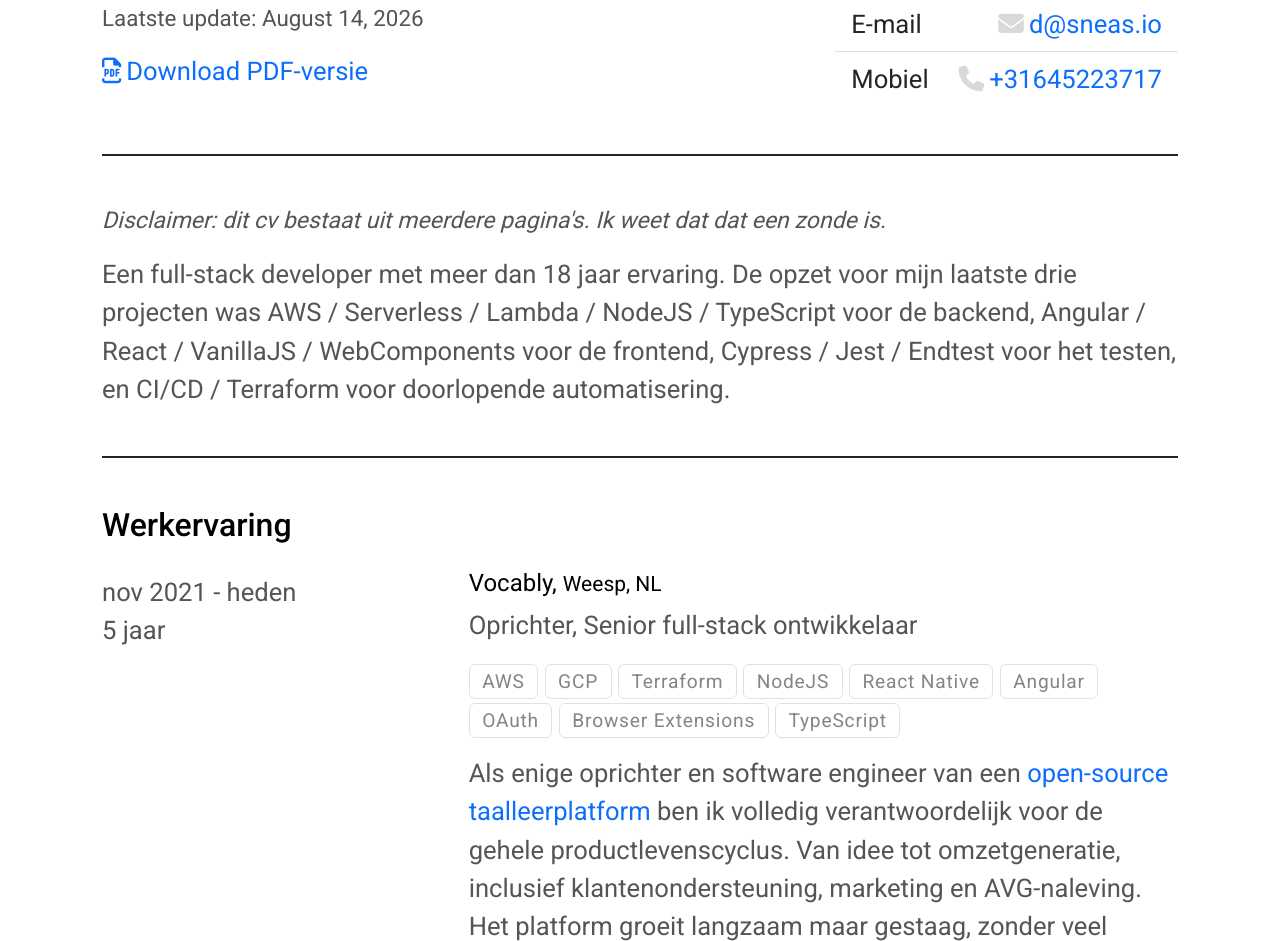
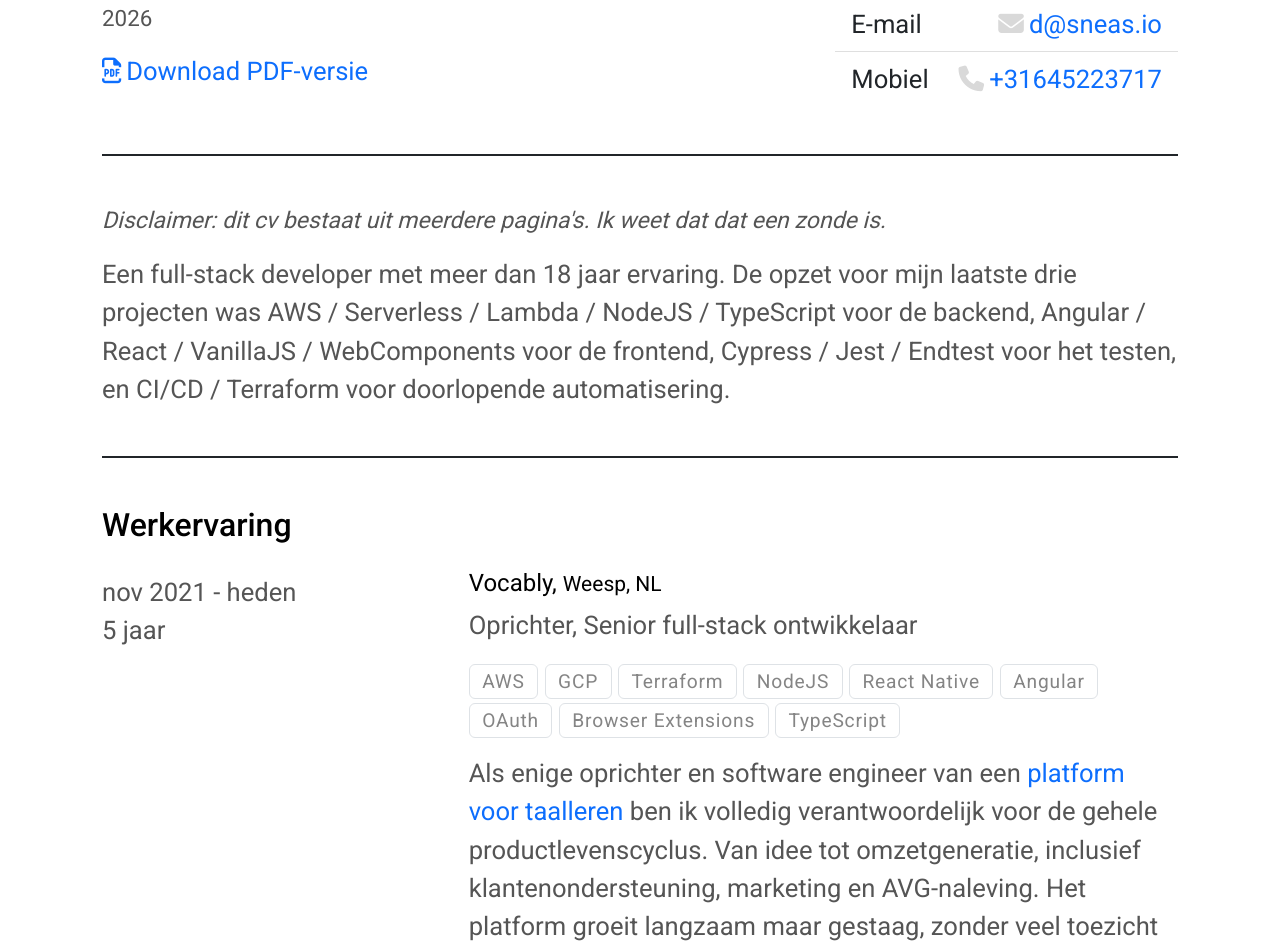
Before and after one commit to sneas/cv-nederlands, a plain HTML site: page index.html in a window 1280 px wide. Shown: the part 257-1198 px from the top of the page. Drawn offline with nearby package versions, Linux system fonts and the light colour scheme.

Commit message:
Deploying to gh-pages from @ sneas/cv-nederlands@1d865f5e6feb4064e3172732cae1890f934ef11f 🚀

```diff
--- a/index.html
+++ b/index.html
@@ -82,7 +82,7 @@
                 </div>
                 <div>
                     <p>
-                        <time datetime="" class="small">Laatste update: August 14, 2026</time>
+                        <time datetime="" class="small">Laatste update: September 10, 2026</time>
                     </p>
                     <p>
                         <span class="screen"><a href="dima-sneas.full-stack-ontwikkelaar-nederlands.pdf"><i class="far fa-file-pdf"></i>Download PDF-versie</a></span>
@@ -164,7 +164,7 @@
                         <span class="badge text-body border border-1">TypeScript</span>
                     </p>
 
-                    <div><p>Als enige oprichter en software engineer van een <a href="https://github.com/vocably/getvocably">open-source taalleerplatform</a> ben ik volledig verantwoordelijk voor de gehele productlevenscyclus. Van idee tot omzetgeneratie, inclusief klantenondersteuning, marketing en AVG-naleving. Het platform groeit langzaam maar gestaag, zonder veel toezicht van mijn kant. Het platform omvat:</p>
+                    <div><p>Als enige oprichter en software engineer van een <a href="https://vocably.pro">platform voor taalleren</a> ben ik volledig verantwoordelijk voor de gehele productlevenscyclus. Van idee tot omzetgeneratie, inclusief klantenondersteuning, marketing en AVG-naleving. Het platform groeit langzaam maar gestaag, zonder veel toezicht van mijn kant. Het platform omvat:</p>
 
 <ul><li>Kostengeoptimaliseerde AWS/GCP-infrastructuur die AI-prompts uitvoert en de resultaten cachet</li><li>iOS- en Android-apps gebouwd met React Native</li><li>Webapp gebouwd met Angular</li><li>Browserextensie gebouwd met Web Components</li><li>Duizenden SEO-vriendelijke landingspagina&#39;s gebouwd met Vanilla TypeScript</li></ul>
 
```
Also changed, not shown: 1 other file.
